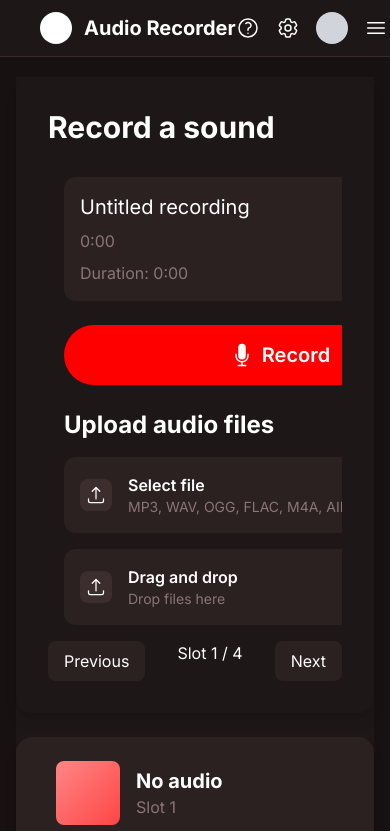
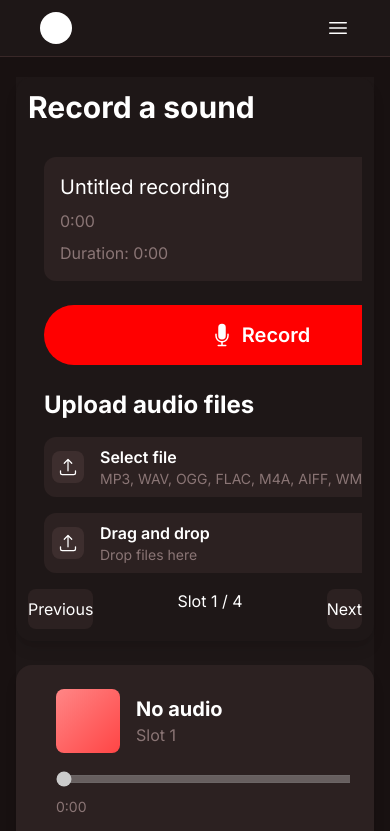
Before and after one commit to raidenkhan/audio, a Next.js app in the folder audio-recorder/: page / in a window 390 px wide. Shown: the top 831 px of the page. Built offline with nearby package versions, Linux system fonts and the light colour scheme.

Commit message:
Improved responsive ness

```diff
--- a/audio-recorder/src/components/Header.tsx
+++ b/audio-recorder/src/components/Header.tsx
@@ -9,9 +9,9 @@ export default function Header() {
     <header className="flex items-center justify-between whitespace-nowrap border-b border-solid border-b-[#392828] px-10 py-3 bg-[#1E1717] text-white">
       <div className="flex items-center">
         <div className="w-8 h-8 bg-white rounded-full mr-3"></div>
-        <h1 className="text-xl font-bold">Audio Recorder</h1>
+        <h1 className="text-xl font-bold hidden lg:block">Audio Recorder</h1>
       </div>
-      <nav className={`lg:flex ${isMenuOpen ? 'block' : 'hidden'} lg:space-x-6`}>
+      <nav className={`lg:flex ${isMenuOpen ? 'max-h-screen' : 'max-h-0'} overflow-hidden lg:overflow-visible lg:max-h-none transition-max-height duration-500 ease-in-out z-30 lg:z-0`}>
         <ul className="flex flex-col lg:flex-row space-y-4 lg:space-y-0 lg:space-x-6">
           <li><a href="#" className="hover:text-gray-300">Home</a></li>
           <li><a href="#" className="hover:text-gray-300">Features</a></li>
@@ -21,9 +21,9 @@ export default function Header() {
         </ul>
       </nav>
       <div className="flex items-center space-x-4">
-        <QuestionMarkCircleIcon className="w-6 h-6" />
-        <Cog6ToothIcon className="w-6 h-6" />
-        <div className="w-8 h-8 bg-gray-300 rounded-full"></div>
+        <QuestionMarkCircleIcon  className="w-6 h-6 hidden lg:block" />
+        <Cog6ToothIcon className="w-6 h-6 hidden lg:block" />
+        <div className="w-8 h-8 bg-gray-300 rounded-full hidden lg:block"></div>
         <button className="lg:hidden" onClick={() => setIsMenuOpen(!isMenuOpen)}>
           {isMenuOpen ? <XMarkIcon className="w-6 h-6" /> : <Bars3Icon className="w-6 h-6" />}
         </button>
--- a/audio-recorder/src/components/RecordingSection.tsx
+++ b/audio-recorder/src/components/RecordingSection.tsx
@@ -132,7 +132,7 @@ const AudioRecorder: React.FC<AudioRecorderProps> = ({ recordings, setRecordings
     };
 
     return (
-        <div className="bg-[#1E1717] p-8 rounded-2xl shadow-lg">
+        <div className="bg-[#1E1717] p-3 sm:p-8 rounded-2xl shadow-lg">
             <h2 className="text-3xl font-bold mb-8 text-white">Record a sound</h2>
             <div className="overflow-hidden">
                 <div
@@ -181,7 +181,7 @@ const AudioRecorder: React.FC<AudioRecorderProps> = ({ recordings, setRecordings
                                 <div className="mt-8">
                                     <h3 className="text-2xl font-bold mb-4 text-white">Upload audio files</h3>
                                     <div className="space-y-4">
-                                        <div className="bg-[#2C2121] p-4 rounded-xl flex items-center">
+                                        <div className="bg-[#2C2121] p-2 sm:p-4 rounded-xl flex items-center">
                                             <input
                                                 type="file"
                                                 accept="audio/*"
@@ -199,7 +199,7 @@ const AudioRecorder: React.FC<AudioRecorderProps> = ({ recordings, setRecordings
                                                 </div>
                                             </label>
                                         </div>
-                                        <div className="bg-[#2C2121] p-4 rounded-xl flex items-center">
+                                        <div className="bg-[#2C2121] p-2 sm:p-4 rounded-xl flex  items-center">
                                             <div className="w-8 h-8 bg-[#3D2E2E] rounded-lg flex items-center justify-center mr-4">
                                                 <ArrowUpTrayIcon className="w-5 h-5 text-white" />
                                             </div>
@@ -218,14 +218,14 @@ const AudioRecorder: React.FC<AudioRecorderProps> = ({ recordings, setRecordings
             <div className="flex justify-between mt-4">
                 <button
                     onClick={prevSlot}
-                    className="px-4 py-2 bg-[#2C2121] text-white rounded-lg"
+                    className="py-2 bg-[#2C2121] text-white rounded-lg"
                 >
                     Previous
                 </button>
                 <span className="text-white">Slot {currentSlot + 1} / 4</span>
                 <button
                     onClick={nextSlot}
-                    className="px-4 py-2 bg-[#2C2121] text-white rounded-lg"
+                    className=" py-2 bg-[#2C2121] text-white rounded-lg"
                 >
                     Next
                 </button>
```
